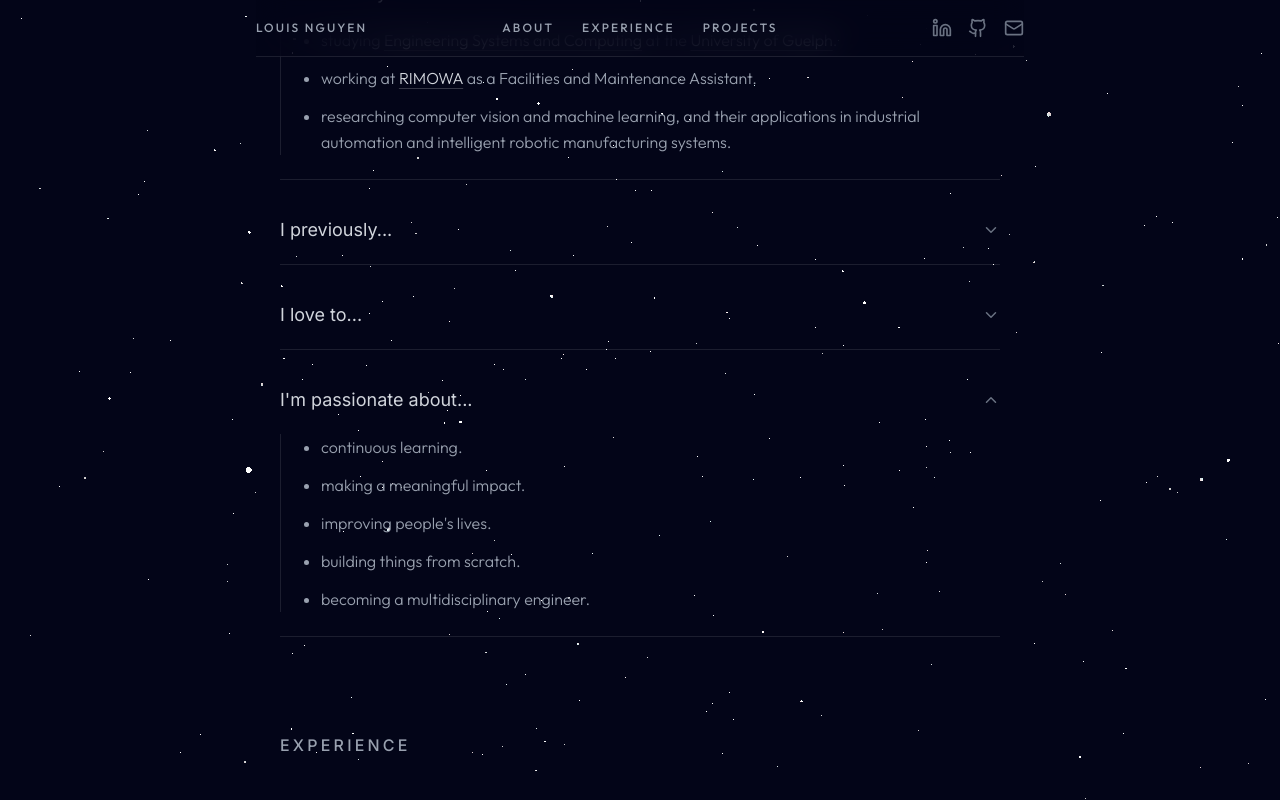
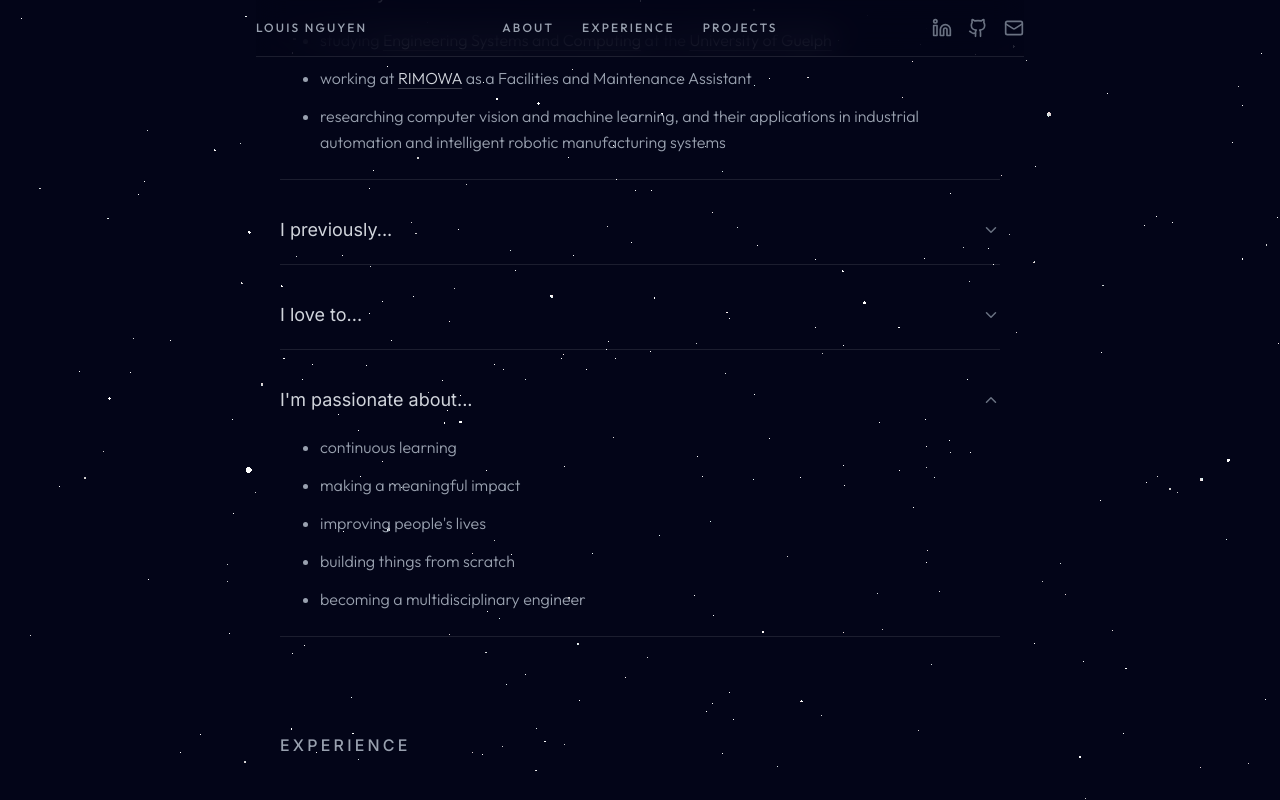
Before and after one commit to louisnguyenn/Louis-Personal-Portfolio, a React (Vite) app: page / in a window 1280 px wide. Both pictures are taken after a click on the button "I'm passionate about...". Shown: the part 808-1608 px from the top of the page. Built offline with nearby package versions, Linux system fonts and the light colour scheme.

Commit message:
remove periods and border

```diff
--- a/src/components/sections/About.jsx
+++ b/src/components/sections/About.jsx
@@ -52,7 +52,7 @@ export const About = () => {
               </CollapsibleTrigger>
 
               <CollapsibleContent>
-                <div className="mb-6 border-l border-white/10 pl-5">
+                <div className="mb-6 pl-5">
                   <ul className="space-y-3 list-outside">
                     <li className={itemClasses}>
                       studying{' '}
@@ -73,7 +73,6 @@ export const About = () => {
                       >
                         University of Guelph
                       </a>
-                      .
                     </li>
                     <li className={itemClasses}>
                       working at{' '}
@@ -85,12 +84,12 @@ export const About = () => {
                       >
                         RIMOWA
                       </a>{' '}
-                      as a Facilities and Maintenance Assistant.
+                      as a Facilities and Maintenance Assistant
                     </li>
                     <li className={itemClasses}>
                       researching computer vision and machine learning, and
                       their applications in industrial automation and
-                      intelligent robotic manufacturing systems.
+                      intelligent robotic manufacturing systems
                     </li>
                   </ul>
                 </div>
@@ -119,7 +118,7 @@ export const About = () => {
               </CollapsibleTrigger>
 
               <CollapsibleContent>
-                <div className="mb-6 border-l border-white/10 pl-5">
+                <div className="mb-6 pl-5">
                   <ul className="space-y-3 list-outside">
                     <li className={itemClasses}>
                       returned to{' '}
@@ -131,7 +130,7 @@ export const About = () => {
                       >
                         Linamar Corporation
                       </a>{' '}
-                      as a CNC Machine Operator and Quality Assurance Inspector.
+                      as a CNC Machine Operator and Quality Assurance Inspector
                     </li>
                     <li className={itemClasses}>
                       worked at{' '}
@@ -143,7 +142,7 @@ export const About = () => {
                       >
                         Linamar Corporation
                       </a>{' '}
-                      as a CNC Machine Operator.
+                      as a CNC Machine Operator
                     </li>
                   </ul>
                 </div>
@@ -172,16 +171,16 @@ export const About = () => {
               </CollapsibleTrigger>
 
               <CollapsibleContent>
-                <div className="mb-6 border-l border-white/10 pl-5">
+                <div className="mb-6 pl-5">
                   <ul className="space-y-3 list-outside">
                     <li className={itemClasses}>
-                      learn about bodybuilding and muscle hypertrophy.
+                      learn about bodybuilding and muscle hypertrophy
                     </li>
                     <li className={itemClasses}>
-                      research optimal nutrition and healthy living.
+                      research optimal nutrition and healthy living
                     </li>
-                    <li className={itemClasses}>eat sushi.</li>
-                    <li className={itemClasses}>travel.</li>
+                    <li className={itemClasses}>eat ayce sushi</li>
+                    <li className={itemClasses}>travel</li>
                   </ul>
                 </div>
               </CollapsibleContent>
@@ -209,16 +208,16 @@ export const About = () => {
               </CollapsibleTrigger>
 
               <CollapsibleContent>
-                <div className="mb-6 border-l border-white/10 pl-5">
+                <div className="mb-6 pl-5">
                   <ul className="space-y-3 list-outside">
-                    <li className={itemClasses}>continuous learning.</li>
-                    <li className={itemClasses}>making a meaningful impact.</li>
-                    <li className={itemClasses}>improving people's lives.</li>
+                    <li className={itemClasses}>continuous learning</li>
+                    <li className={itemClasses}>making a meaningful impact</li>
+                    <li className={itemClasses}>improving people's lives</li>
                     <li className={itemClasses}>
-                      building things from scratch.
+                      building things from scratch
                     </li>
                     <li className={itemClasses}>
-                      becoming a multidisciplinary engineer.
+                      becoming a multidisciplinary engineer
                     </li>
                   </ul>
                 </div>
```
